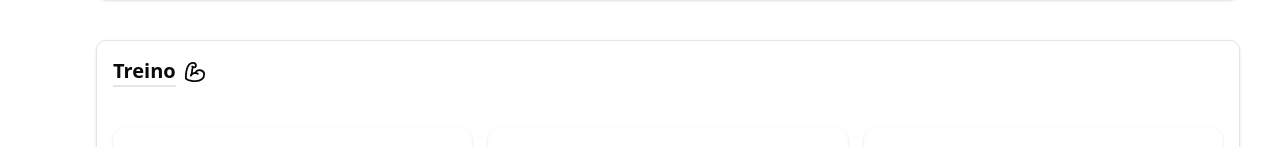
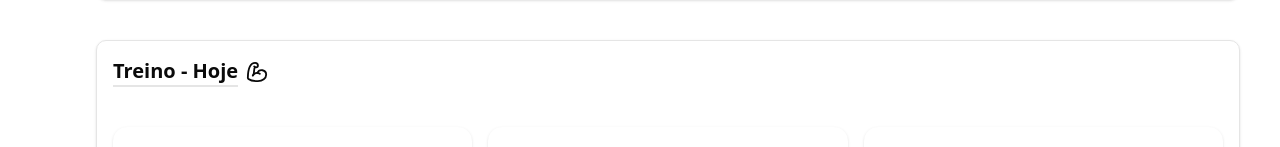
Before and after one commit to Hermeson69/NutriSaas, a React (Vite) app: page /DashBoard in a window 1280 px wide. Shown: the part 1076-1223 px from the top of the page. Built offline with nearby package versions, Linux system fonts and the light colour scheme.

Commit message:
test: test

```diff
--- a/src/components/Gym/TrainingTrackingSection.tsx
+++ b/src/components/Gym/TrainingTrackingSection.tsx
@@ -83,7 +83,7 @@ const TrainingTrackingSection: React.FC = () => {
       <div className="flex items-center justify-between mb-4">
         <div className="flex items-center gap-2">
           <div className="text-dark font-bold text-xl border-b-2 border-dark">
-            Treino
+            Treino - Hoje
           </div>
           <BicepsFlexed size={22} />
         </div>
--- a/src/pages/Gym.tsx
+++ b/src/pages/Gym.tsx
@@ -1,3 +1,4 @@
+import  {Gymfixed}  from "@/components/Gym/GymFixed";
 import TrainingTrackingSection from "@/components/Gym/TrainingTrackingSection";
 import { Pageconfig } from "@/components/Pageconfig";
 
@@ -8,6 +9,7 @@ export const Gym = () => {
       description="Bem-vindo ao seu painel de controle"
     >
       <TrainingTrackingSection/>
+      {/* <Gymfixed/> */}
     </Pageconfig>
   );
 };
```
